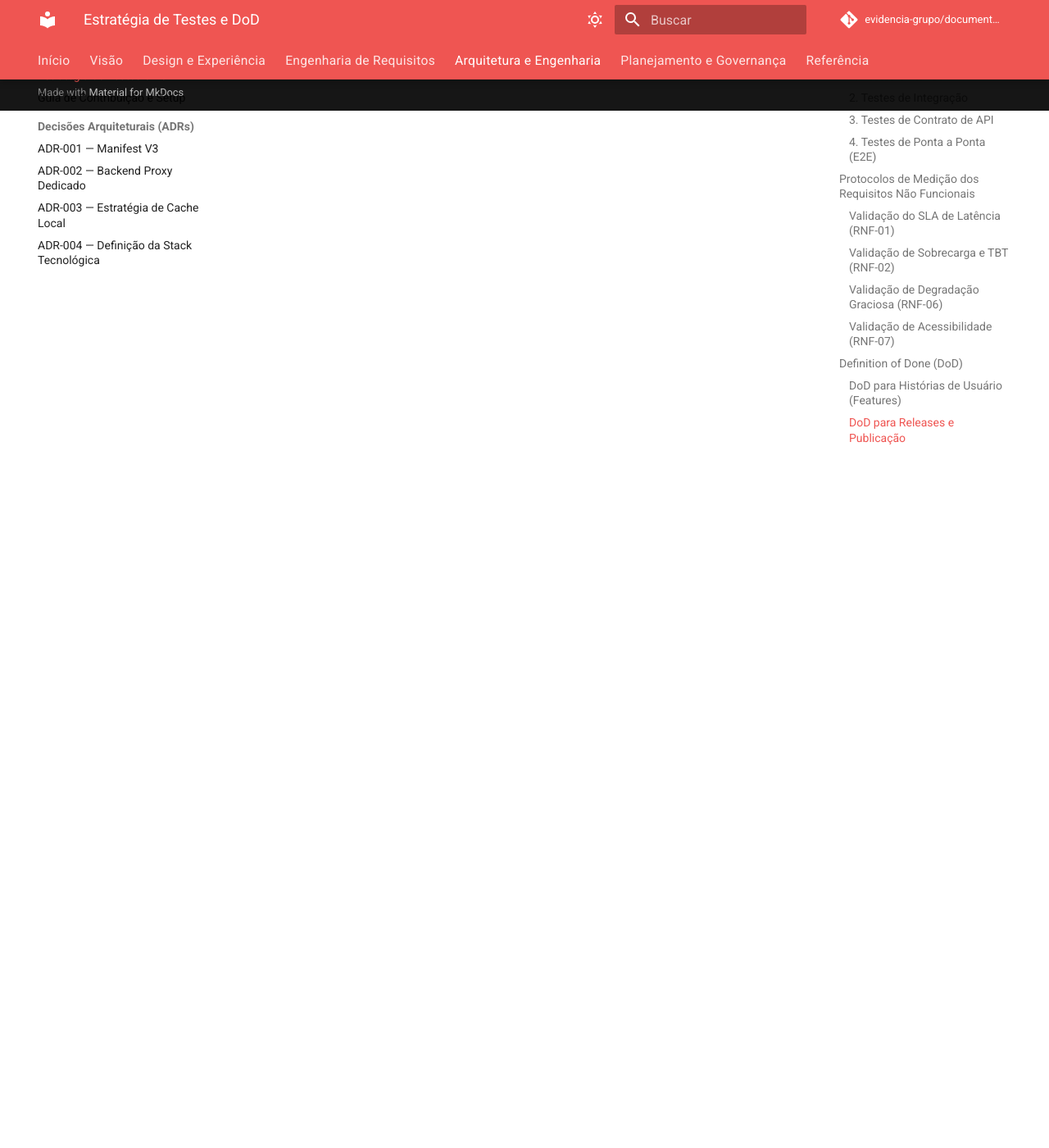
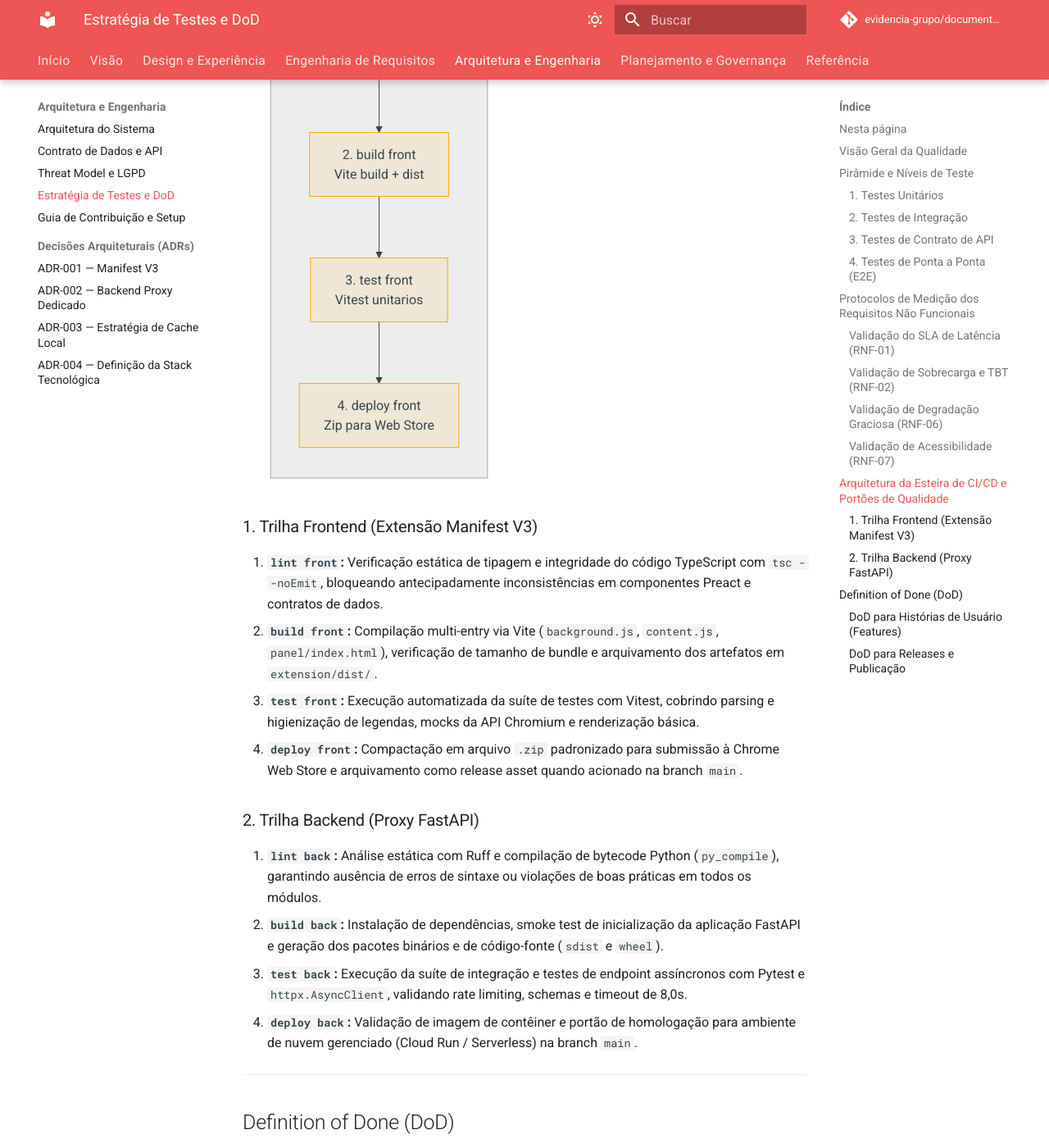
Before and after one commit to evidencia-grupo/documentation, an MkDocs documentation site: the page built from docs/tecnico/estrategia-testes.md, in a window 1280 px wide and 1400 px high, scrolled down 4590 px. Shown: the whole window at 82% size. Built offline with MkDocs 1.6.1 and Material for MkDocs 9.7.7, drawn with Linux system fonts in a browser that asks for light colours; comment, search, counter and statistics services are not loaded; some of the changed text lies outside the part shown.

Commit message:
docs(ci-cd): document dual-track 4-stage CI/CD pipeline architecture and test environments

````diff
--- a/docs/tecnico/estrategia-testes.md
+++ b/docs/tecnico/estrategia-testes.md
@@ -13,6 +13,7 @@
   - [Validação de Sobrecarga e TBT (RNF-02)](#validacao-rnf-02)
   - [Validação de Degradação Graciosa (RNF-06)](#validacao-rnf-06)
   - [Validação de Acessibilidade (RNF-07)](#validacao-rnf-07)
+- [Arquitetura da Esteira de CI/CD e Portões de Qualidade](#pipeline-ci-cd)
 - [Definition of Done (DoD)](#definition-of-done-dod)
   - [DoD para Histórias de Usuário](#dod-historias-de-usuario)
   - [DoD para Releases e Publicação](#dod-releases-e-publicacao)
@@ -48,7 +49,7 @@ A garantia de qualidade da **Extensão de Fact-Checking para YouTube** baseia-se
 ### 2. Testes de Integração {: #testes-de-integracao }
 
 - **Escopo:** Comunicação interna de mensagens entre Content Script e Service Worker utilizando mocks da API `chrome.runtime`; integração do Backend Proxy com adaptadores de IA e mecanismos de cache em memória.
-- **Ambiente:** Execução automatizada em ambiente Node.js isolado em esteira de Integração Contínua (CI).
+- **Ambiente:** Execução automatizada no runner de CI em ambientes isolados: Node.js 20 LTS para o cliente da extensão (Vitest com mocks da API `chrome.runtime`) e Python 3.12 para o Backend Proxy (Pytest com `httpx.AsyncClient` e FastAPI TestClient).
 
 ### 3. Testes de Contrato de API {: #testes-de-contrato-de-api }
 
@@ -103,6 +104,41 @@ A garantia de qualidade da **Extensão de Fact-Checking para YouTube** baseia-se
 
 ---
 
+## Arquitetura da Esteira de CI/CD e Portões de Qualidade {: #pipeline-ci-cd }
+
+A esteira de integração contínua do repositório de desenvolvimento (`evidencia/.github/workflows/ci.yml`) materializa a garantia de qualidade através de duas trilhas independentes executadas em paralelo, cada uma estruturada em quatro estágios sequenciais rigorosos:
+
+```mermaid
+flowchart LR
+    subgraph Frontend["Trilha Frontend (Extensao MV3)"]
+        LF[1. lint front\ntsc --noEmit] --> BF[2. build front\nVite build + dist]
+        BF --> TF[3. test front\nVitest unitarios]
+        TF --> DF[4. deploy front\nZip para Web Store]
+    end
+
+    subgraph Backend["Trilha Backend (Proxy FastAPI)"]
+        LB[1. lint back\nRuff + py_compile] --> BB[2. build back\nPydantic + wheel]
+        BB --> TB[3. test back\nPytest + AsyncClient]
+        TB --> DB[4. deploy back\nGate homologacao nuvem]
+    end
+```
+
+### 1. Trilha Frontend (Extensão Manifest V3)
+
+1. **`lint front`:** Verificação estática de tipagem e integridade do código TypeScript com `tsc --noEmit`, bloqueando antecipadamente inconsistências em componentes Preact e contratos de dados.
+2. **`build front`:** Compilação multi-entry via Vite (`background.js`, `content.js`, `panel/index.html`), verificação de tamanho de bundle e arquivamento dos artefatos em `extension/dist/`.
+3. **`test front`:** Execução automatizada da suíte de testes com Vitest, cobrindo parsing e higienização de legendas, mocks da API Chromium e renderização básica.
+4. **`deploy front`:** Compactação em arquivo `.zip` padronizado para submissão à Chrome Web Store e arquivamento como release asset quando acionado na branch `main`.
+
+### 2. Trilha Backend (Proxy FastAPI)
+
+1. **`lint back`:** Análise estática com Ruff e compilação de bytecode Python (`py_compile`), garantindo ausência de erros de sintaxe ou violações de boas práticas em todos os módulos.
+2. **`build back`:** Instalação de dependências, smoke test de inicialização da aplicação FastAPI e geração dos pacotes binários e de código-fonte (`sdist` e `wheel`).
+3. **`test back`:** Execução da suíte de integração e testes de endpoint assíncronos com Pytest e `httpx.AsyncClient`, validando rate limiting, schemas e timeout de 8,0s.
+4. **`deploy back`:** Validação de imagem de contêiner e portão de homologação para ambiente de nuvem gerenciado (Cloud Run / Serverless) na branch `main`.
+
+---
+
 ## Definition of Done (DoD) {: #definition-of-done-dod }
 
 ### DoD para Histórias de Usuário (Features) {: #dod-historias-de-usuario }
````
Also changed, not shown: CHANGELOG.md (+3 -2 lines), docs/tecnico/arquitetura.md (+1 -1 lines), docs/tecnico/guia-contribuicao.md (+1 -1 lines).
